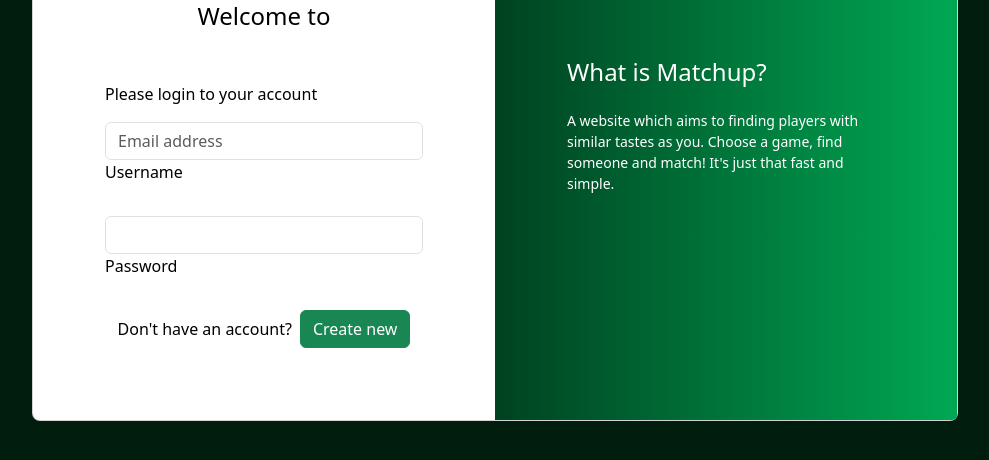
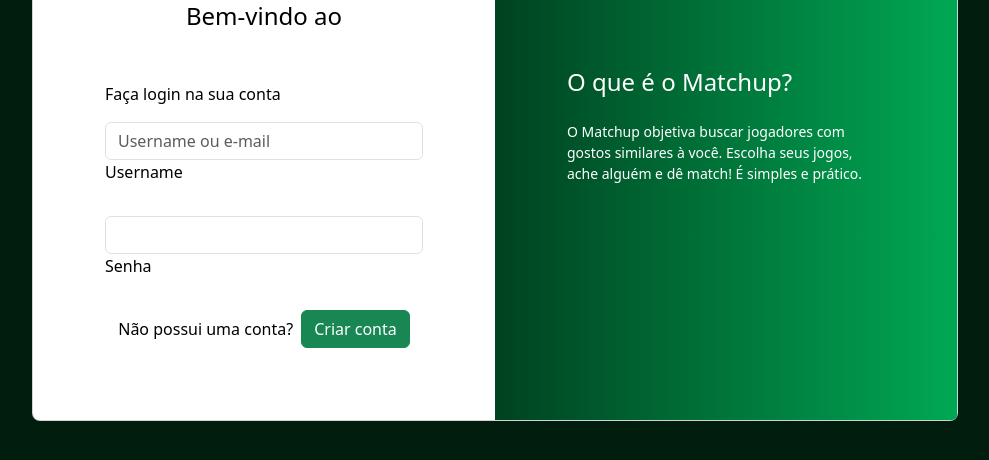
Before and after one commit to mariomathias/matchup, a plain HTML site: page index.html in a window 1280 px wide. Shown: the part 274-734 px from the top of the page, without its empty margins (145-1134 px from the left). Drawn offline with nearby package versions, Linux system fonts and the light colour scheme.

Commit message:
Add files via upload

```diff
--- a/index.html
+++ b/index.html
@@ -22,25 +22,25 @@
 
                     <div class="text-center">
                       <img src="imgs/matchup-logo.png" style="width: 185px;" alt="logo">
-                      <h4 class="mt-1 mb-5 pb-1">Welcome to</h4>
+                      <h4 class="mt-1 mb-5 pb-1">Bem-vindo ao</h4>
                     </div>
 
                     <form>
-                      <p>Please login to your account</p>
+                      <p>Faça login na sua conta</p>
 
                       <div class="form-outline mb-4">
-                        <input type="email" id="form2Example11" class="form-control" placeholder="Email address" />
+                        <input type="email" id="form2Example11" class="form-control" placeholder="Username ou e-mail" />
                         <label class="form-label" for="form2Example11">Username</label>
                       </div>
 
                       <div class="form-outline mb-4">
                         <input type="password" id="form2Example22" class="form-control" />
-                        <label class="form-label" for="form2Example22">Password</label>
+                        <label class="form-label" for="form2Example22">Senha</label>
                       </div>
 
                       <div class="d-flex align-items-center justify-content-center pb-4">
-                        <p class="mb-0 me-2">Don't have an account?</p>
-                        <a class="btn btn-success" href="registro.html" role="button">Create new</a>
+                        <p class="mb-0 me-2">Não possui uma conta?</p>
+                        <a class="btn btn-success" href="registro.html" role="button">Criar conta</a>
                       </div>
 
                     </form>
@@ -49,9 +49,9 @@
                 </div>
                 <div class="col-lg-6 d-flex align-items-center gradient-custom-2">
                   <div class="text-white px-3 py-4 p-md-5 mx-md-4">
-                    <h4 class="mb-4">What is Matchup?</h4>
-                    <p class="small mb-0">A website which aims to finding players with similar tastes
-                      as you. Choose a game, find someone and match! It's just that fast and simple.
+                    <h4 class="mb-4">O que é o Matchup?</h4>
+                    <p class="small mb-0"> O Matchup objetiva buscar jogadores com gostos similares à você.
+                      Escolha seus jogos, ache alguém e dê match! É simples e prático.
                     </p>
                   </div>
                 </div>
```
Also changed, not shown: choose-game.html (+6 -4 lines), registro.html (+6 -6 lines).
